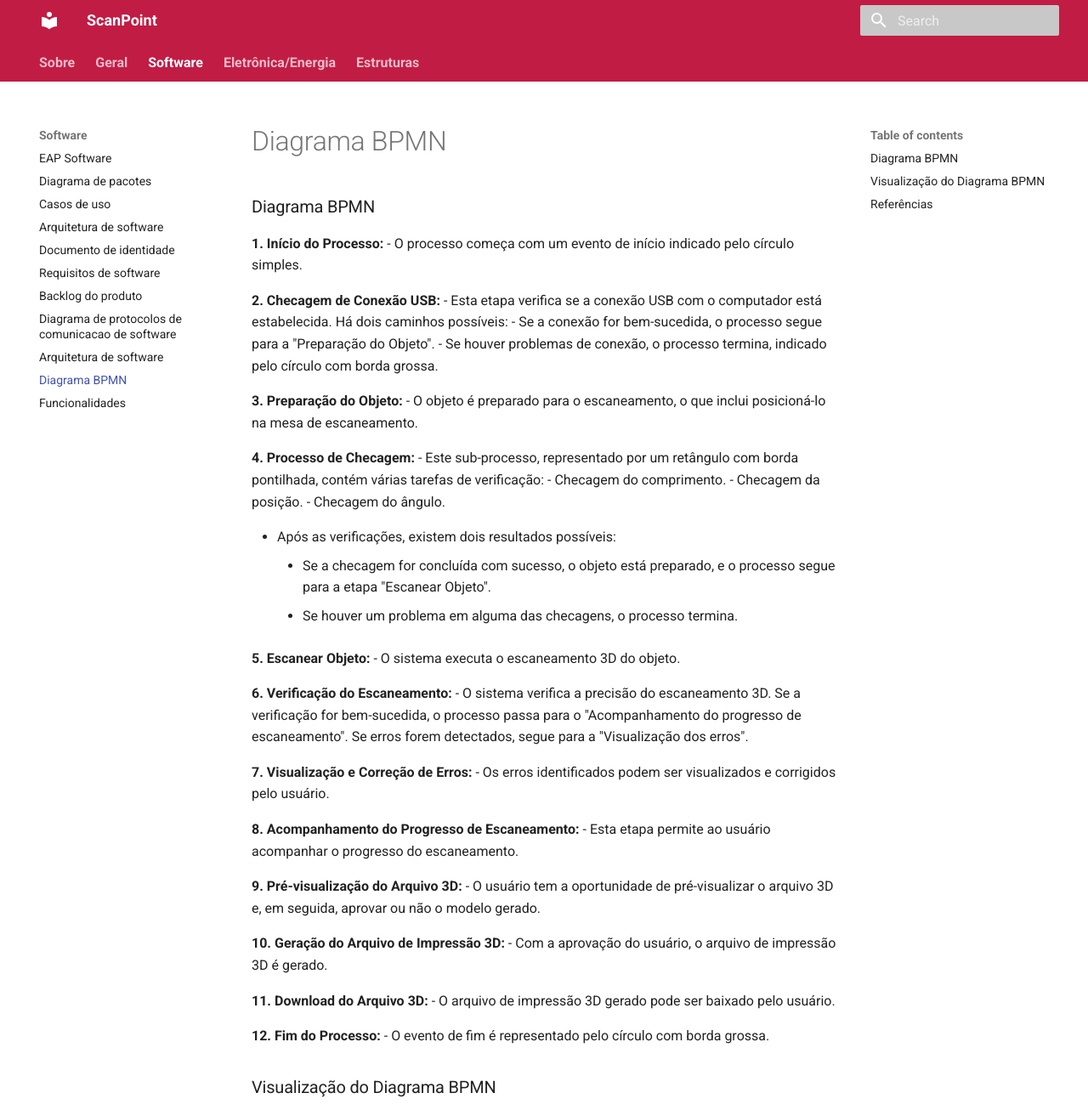
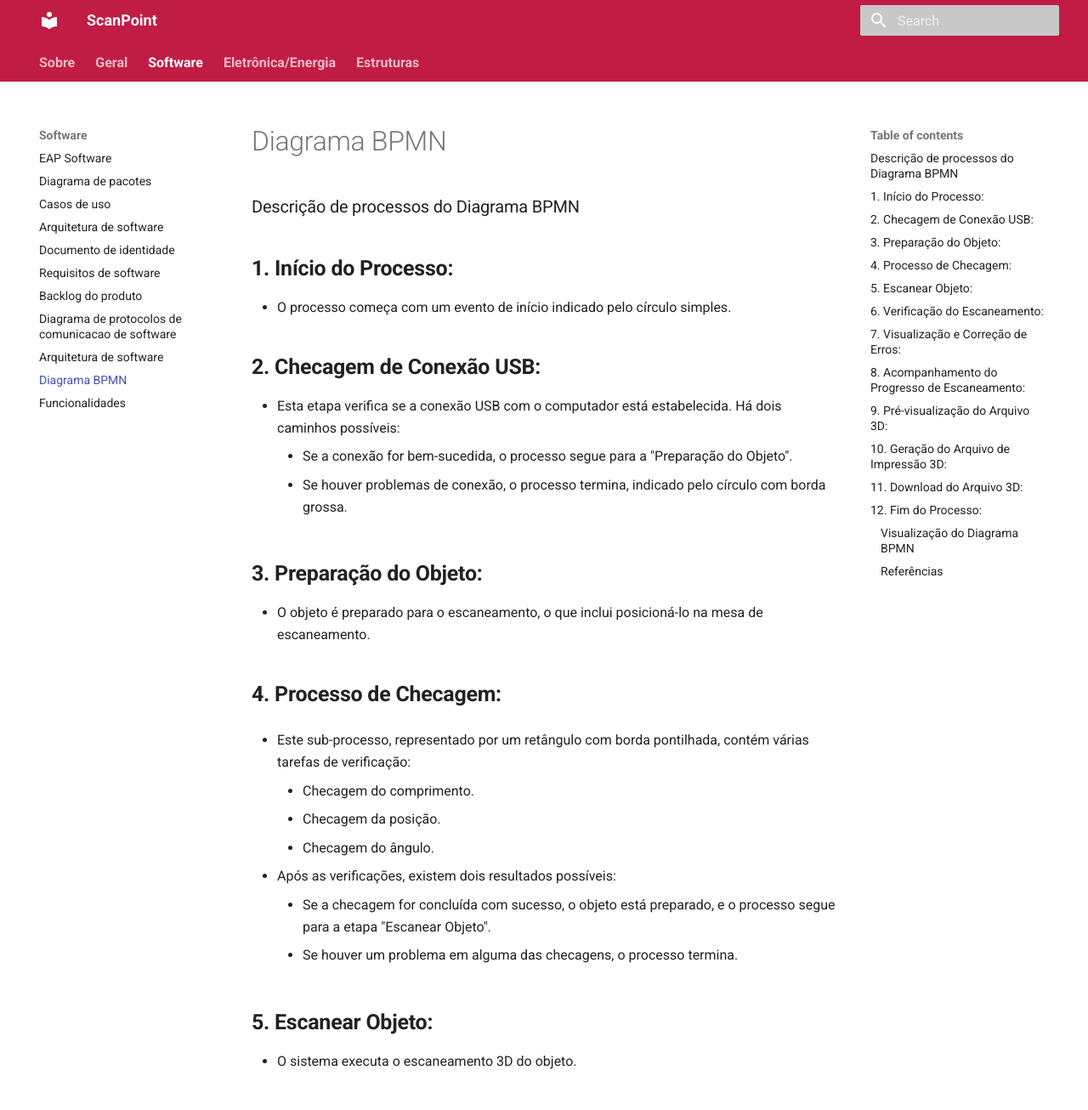
Before and after one commit to Calcioft/ScanPoint, an MkDocs documentation site: the page built from docs/software/diagrama-bpmn.md, in a window 1280 px wide and 1400 px high, cut to the strip 0-1306 px from the top of the window. Shown: the whole strip at 85% size. Built offline with MkDocs 1.6.1 and Material for MkDocs 9.7.7, drawn with Linux system fonts in a browser that asks for light colours; some of the changed text lies outside the part shown.

Commit message:
Formatação do documento

```diff
--- a/docs/software/diagrama-bpmn.md
+++ b/docs/software/diagrama-bpmn.md
@@ -1,17 +1,21 @@
-### Diagrama BPMN
+### Descrição de processos do Diagrama BPMN
 
-**1. Início do Processo:**
+## **1. Início do Processo:**
+
    - O processo começa com um evento de início indicado pelo círculo simples.
 
-**2. Checagem de Conexão USB:**
+## **2. Checagem de Conexão USB:**
+
    - Esta etapa verifica se a conexão USB com o computador está estabelecida. Há dois caminhos possíveis:
       - Se a conexão for bem-sucedida, o processo segue para a "Preparação do Objeto".
       - Se houver problemas de conexão, o processo termina, indicado pelo círculo com borda grossa.
 
-**3. Preparação do Objeto:**
+## **3. Preparação do Objeto:**
+
    - O objeto é preparado para o escaneamento, o que inclui posicioná-lo na mesa de escaneamento.
 
-**4. Processo de Checagem:**
+## **4. Processo de Checagem:**
+
    - Este sub-processo, representado por um retângulo com borda pontilhada, contém várias tarefas de verificação:
       - Checagem do comprimento.
       - Checagem da posição.
@@ -21,28 +25,36 @@
       - Se a checagem for concluída com sucesso, o objeto está preparado, e o processo segue para a etapa "Escanear Objeto".
       - Se houver um problema em alguma das checagens, o processo termina.
 
-**5. Escanear Objeto:**
+## **5. Escanear Objeto:**
+
    - O sistema executa o escaneamento 3D do objeto.
 
-**6. Verificação do Escaneamento:**
+## **6. Verificação do Escaneamento:**
+
    - O sistema verifica a precisão do escaneamento 3D. Se a verificação for bem-sucedida, o processo passa para o "Acompanhamento do progresso de escaneamento". Se erros forem detectados, segue para a "Visualização dos erros".
 
-**7. Visualização e Correção de Erros:**
+## **7. Visualização e Correção de Erros:**
+
    - Os erros identificados podem ser visualizados e corrigidos pelo usuário.
 
-**8. Acompanhamento do Progresso de Escaneamento:**
+## **8. Acompanhamento do Progresso de Escaneamento:**
+
    - Esta etapa permite ao usuário acompanhar o progresso do escaneamento.
 
-**9. Pré-visualização do Arquivo 3D:**
+## **9. Pré-visualização do Arquivo 3D:**
+
    - O usuário tem a oportunidade de pré-visualizar o arquivo 3D e, em seguida, aprovar ou não o modelo gerado.
 
-**10. Geração do Arquivo de Impressão 3D:**
+## **10. Geração do Arquivo de Impressão 3D:**
+
    - Com a aprovação do usuário, o arquivo de impressão 3D é gerado.
 
-**11. Download do Arquivo 3D:**
+## **11. Download do Arquivo 3D:**
+
    - O arquivo de impressão 3D gerado pode ser baixado pelo usuário.
 
-**12. Fim do Processo:**
+## **12. Fim do Processo:**
+
    - O evento de fim é representado pelo círculo com borda grossa.
 
 ### Visualização do Diagrama BPMN
```
